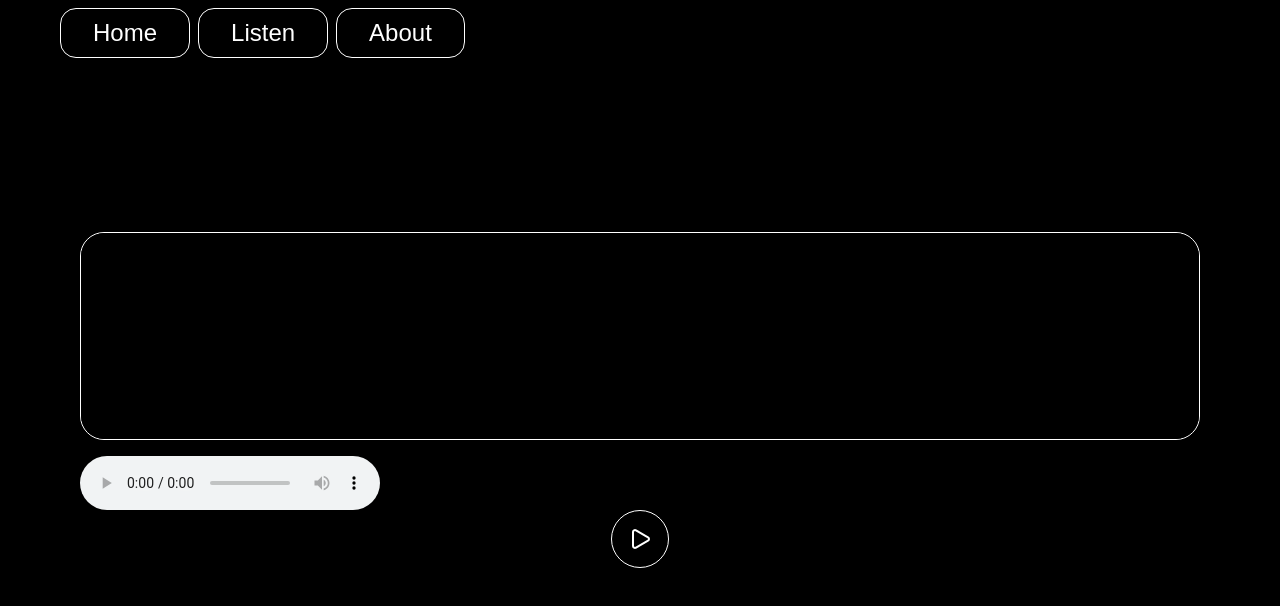
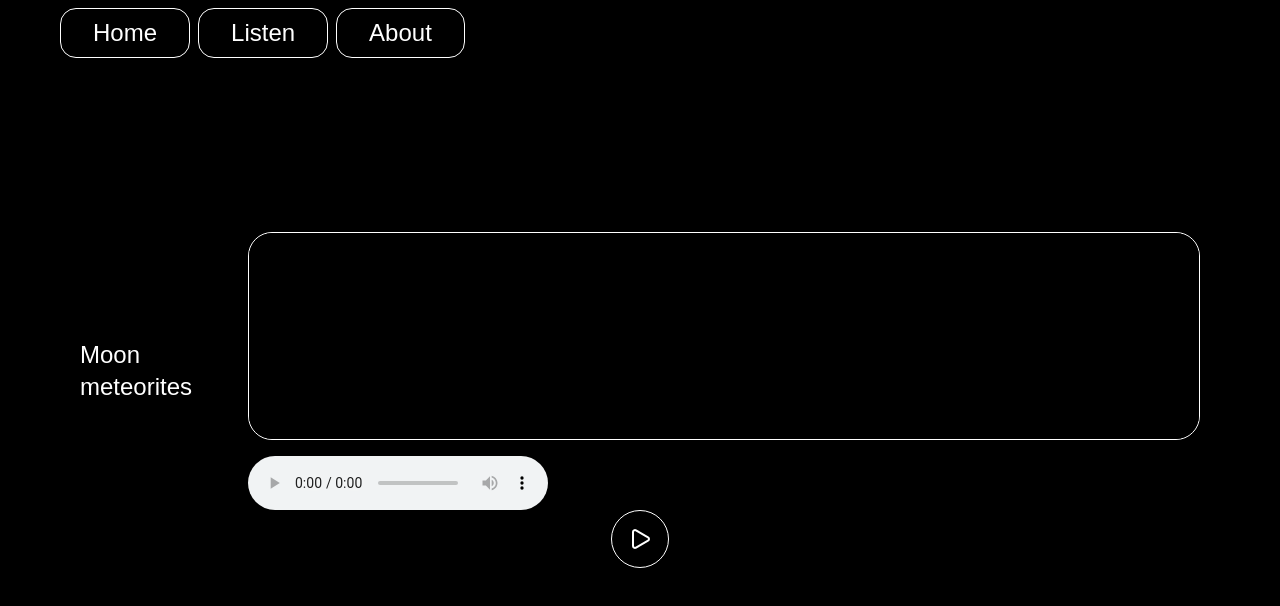
Before and after one commit to 82kota/Symphony-of-the-Universe, a Next.js app: page /listen in a window 1280 px wide. Shown: the top 606 px of the page. Built offline with nearby package versions, Linux system fonts and the light colour scheme.

Commit message:
add labels to soundTracks

```diff
--- a/app/listen/page.tsx
+++ b/app/listen/page.tsx
@@ -12,7 +12,13 @@ export default function ListenPage() {
   const audioRef = useRef<HTMLAudioElement | null>(null);
   return (
     <div className="h-screen flex flex-col items-center justify-center bg-black">
-      <SoundTrack src="/audio/soft-piano-100-bpm-121529.mp3" />
+      <div className="flex w-full items-center justify-center gap-4 px-20">
+        <p className="text-white text-2xl">Moon meteorites</p>
+        <SoundTrack
+          src="/audio/soft-piano-100-bpm-121529.mp3"
+          className="grow"
+        />
+      </div>
       <div className=" transition-all duration-200 border-white hover:border-purple-400 text-white hover:text-purple-400">
         <button
           className=" p-4 rounded-full border  cursor-pointer "
--- a/components/SoundTrack.tsx
+++ b/components/SoundTrack.tsx
@@ -3,9 +3,10 @@ import AudioVisualiser from "./AudioVisualiser";
 
 interface SoundTrackProps {
   src: string;
+  className?: string;
 }
 
-export default function SoundTrack({ src }: SoundTrackProps) {
+export default function SoundTrack({ src, className }: SoundTrackProps) {
   const audioRef = useRef<HTMLAudioElement | null>(null);
   const [audioCtx, setAudioCtx] = useState<AudioContext | null>(null);
   const [source, setSource] = useState<MediaElementAudioSourceNode | null>(
@@ -30,7 +31,7 @@ export default function SoundTrack({ src }: SoundTrackProps) {
   }, [audioRef.current, audioCtx]);
 
   return (
-    <div className="w-full px-20">
+    <div className={`w-full ${className}`}>
       <div className="border border-white w-full h-52 rounded-3xl mb-4">
         {audioRef.current && source && audioCtx && (
           <AudioVisualiser audioCtx={audioCtx} analyserSource={source} />
```
